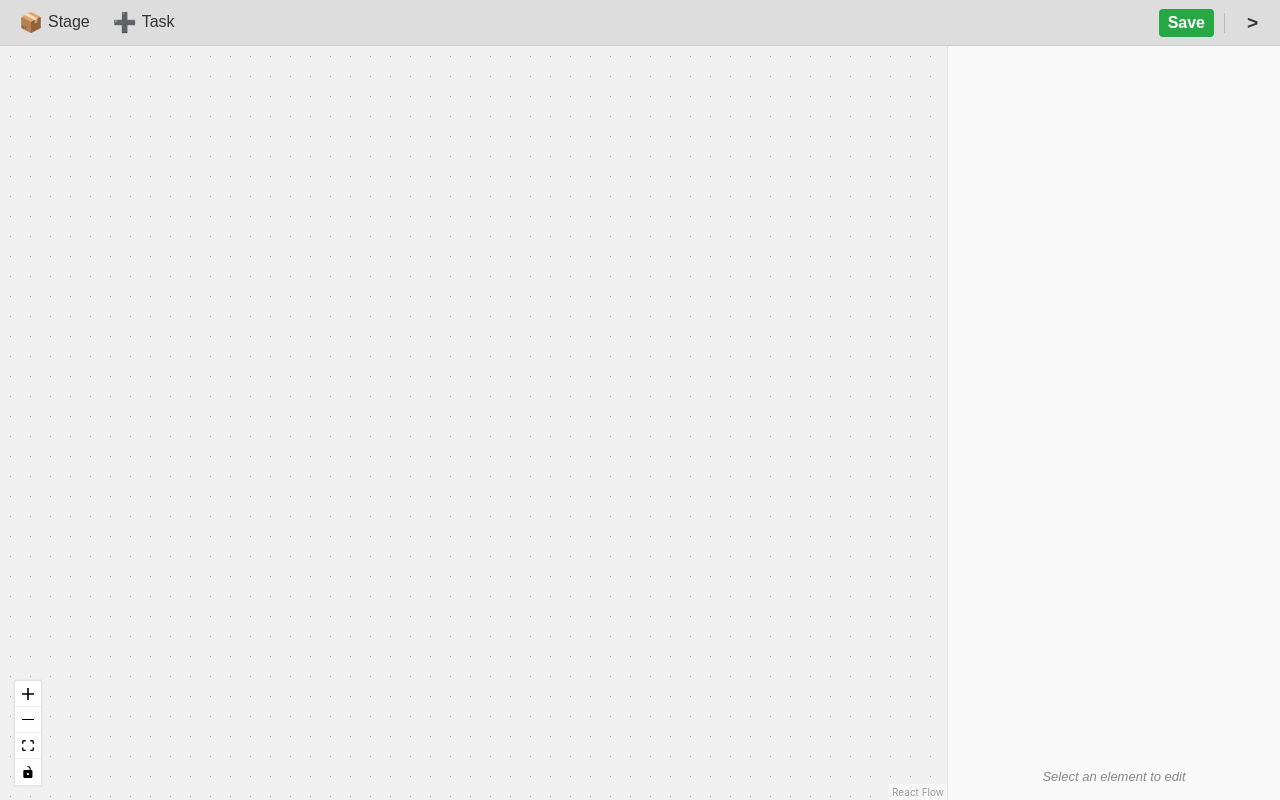
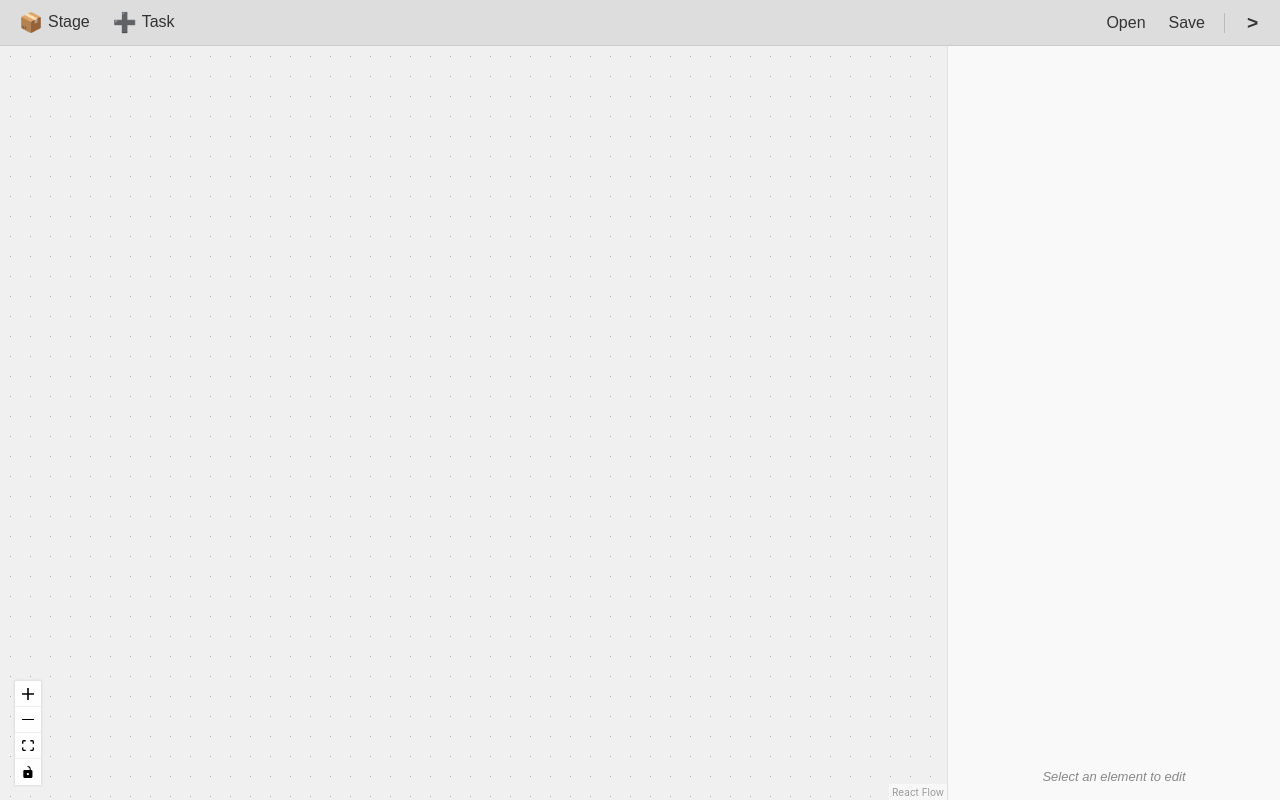
Before and after one commit to rasingollam/React-Flow-Tutorial, a React (Create React App) app in the folder workflow_testing/: page /design in a window 1280 px wide. Built offline with nearby package versions, Linux system fonts and the light colour scheme.

Commit message:
feat: Implement file open functionality in HeaderBar and enhance DesignWorkflows to handle JSON file input

```diff
--- a/workflow_testing/src/workflow/DesignWorkflows.js
+++ b/workflow_testing/src/workflow/DesignWorkflows.js
@@ -6,7 +6,7 @@ import {
   applyNodeChanges,
   Background,
   Controls,
-  useReactFlow, // Ensure useReactFlow is imported
+  useReactFlow,
   ReactFlowProvider
 } from '@xyflow/react';
 import '@xyflow/react/dist/style.css';
@@ -70,7 +70,7 @@ function DesignWorkflows() {
   const [selectedEdgeId, setSelectedEdgeId] = useState(null);
   const [isPanelOpen, setIsPanelOpen] = useState(true);
   const reactFlowWrapper = useRef(null);
-  const { getViewport } = useReactFlow(); // Get getViewport function
+  const { getViewport, setViewport } = useReactFlow(); // Get setViewport
 
   // Effect to update selected IDs based on nodes/edges state
   useEffect(() => {
@@ -220,6 +220,60 @@ function DesignWorkflows() {
   }, [nodes, edges, getViewport]);
 
 
+  // --- Open File Callback ---
+  const handleOpenFile = useCallback((file) => {
+    const reader = new FileReader();
+
+    reader.onload = (event) => {
+      try {
+        const fileContent = event.target?.result;
+        if (typeof fileContent !== 'string') {
+            throw new Error("Failed to read file content.");
+        }
+        const flowData = JSON.parse(fileContent);
+
+        // Basic validation
+        if (flowData && Array.isArray(flowData.nodes) && Array.isArray(flowData.edges) && flowData.viewport) {
+          // It's crucial to ensure nodes have correct dimensions if not set explicitly
+          // React Flow might need width/height for certain node types or operations
+          const validatedNodes = flowData.nodes.map(node => ({
+              ...node,
+              // Ensure position exists
+              position: node.position || { x: 0, y: 0 },
+              // Add default dimensions if missing and needed (example)
+              // width: node.width || 150,
+              // height: node.height || 40,
+          }));
+
+          setNodes(validatedNodes);
+          setEdges(flowData.edges);
+          setViewport(flowData.viewport);
+
+          // Reset selection state after loading
+          setSelectedNodeId(null);
+          setSelectedEdgeId(null);
+
+          console.log("Workflow loaded successfully.");
+          // Optional: alert("Workflow loaded successfully.");
+
+        } else {
+          throw new Error("Invalid workflow file format.");
+        }
+      } catch (error) {
+        console.error("Error loading workflow file:", error);
+        alert(`Error loading workflow file: ${error.message}`);
+      }
+    };
+
+    reader.onerror = (error) => {
+        console.error("Error reading file:", error);
+        alert("Error reading file.");
+    };
+
+    reader.readAsText(file); // Read the file as text
+  }, [setNodes, setEdges, setViewport]);
+
+
   // --- Memos for Derived Data (passed to ControlPanel) ---
   const sortedNodes = useMemo(() => {
     // ... (keep existing sorting logic) ...
@@ -255,7 +309,8 @@ function DesignWorkflows() {
           onAddParentNode={addParentNode}
           onAddChildNode={addChildNode}
           selectedNodeId={selectedNodeId}
-          onSaveWorkflow={handleSave} // Pass updated save handler
+          onSaveWorkflow={handleSave}
+          onOpenFile={handleOpenFile} // Pass open handler
           isPanelOpen={isPanelOpen} // Pass panel state
           onToggleSidebar={togglePanel} // Pass toggle function
         />
@@ -311,4 +366,4 @@ function DesignWorkflowsWrapper() {
   );
 }
 
-export default DesignWorkflowsWrapper; // Export the wrapped component
+export default DesignWorkflowsWrapper;
--- a/workflow_testing/src/workflow/HeaderBar.js
+++ b/workflow_testing/src/workflow/HeaderBar.js
@@ -1,4 +1,4 @@
-import React from 'react';
+import React, { useRef } from 'react'; // Import useRef
 
 // Styles for the header bar
 const headerStyles = {
@@ -38,17 +38,23 @@ const iconTextButtonIconStyle = {
     fontSize: '1.2em',
     lineHeight: '1',
 };
-const saveButtonSpecificStyles = { // Specific style for save button if needed
+const saveButtonSpecificStyles = {
     ...iconTextButtonStyles,
-    backgroundColor: '#28a745', // Green background
-    color: 'white', // White text
-    fontWeight: 'bold',
+    // Remove marginLeft: 'auto' if Open button is before it
+    // marginLeft: 'auto',
 };
-const saveButtonHoverStyles = { // Specific hover for save button
+const saveButtonHoverStyles = {
     backgroundColor: '#218838', // Darker green on hover
     borderColor: '#1e7e34',
 };
-
+const openButtonSpecificStyles = { // Style for Open button
+    ...iconTextButtonStyles,
+    marginLeft: 'auto', // Push Open and Save group to the right
+};
+const openButtonHoverStyles = { // Hover for Open button
+    backgroundColor: '#e2e6ea',
+    borderColor: '#dae0e5',
+};
 
 // Hover style for buttons
 const buttonHoverStyles = {
@@ -81,9 +87,12 @@ function HeaderBar({
     onAddChildNode,
     selectedNodeId,
     onSaveWorkflow,
-    isPanelOpen, // Add prop
-    onToggleSidebar // Add prop
+    isPanelOpen,
+    onToggleSidebar,
+    onOpenFile, // Add open file handler prop
 }) {
+  const fileInputRef = useRef(null); // Ref for the hidden file input
+
   // Simplified hover handlers
   const getButtonStyle = (e) => {
     // Apply general hover
@@ -106,6 +115,32 @@ function HeaderBar({
     e.currentTarget.style.borderColor = saveButtonSpecificStyles.border; // Use base border or specific one
   };
 
+  // Hover for Open button
+  const getOpenButtonStyle = (e) => {
+    e.currentTarget.style.backgroundColor = openButtonHoverStyles.backgroundColor;
+    e.currentTarget.style.borderColor = openButtonHoverStyles.borderColor;
+  };
+  const resetOpenButtonStyle = (e) => {
+    e.currentTarget.style.backgroundColor = openButtonSpecificStyles.background;
+    e.currentTarget.style.borderColor = openButtonSpecificStyles.border;
+  };
+
+  // Trigger hidden file input click
+  const handleOpenClick = () => {
+    fileInputRef.current?.click();
+  };
+
+  // Handle file selection from hidden input
+  const handleFileChange = (event) => {
+    const file = event.target.files?.[0];
+    if (file) {
+      onOpenFile(file);
+    }
+    // Reset file input value to allow opening the same file again
+    if (fileInputRef.current) {
+        fileInputRef.current.value = '';
+    }
+  };
 
   return (
     <div style={headerStyles}>
@@ -133,10 +168,32 @@ function HeaderBar({
         Task
       </button>
 
-      {/* Save Button - Remove marginLeft: 'auto' if toggle is last */}
+      {/* Hidden File Input */}
+      <input
+        type="file"
+        ref={fileInputRef}
+        style={{ display: 'none' }}
+        accept=".json,application/json" // Accept only JSON files
+        onChange={handleFileChange}
+      />
+
+      {/* Open Button */}
+      <button
+        onClick={handleOpenClick} // Trigger file input
+        style={openButtonSpecificStyles} // Use specific open style
+        onMouseEnter={getOpenButtonStyle}
+        onMouseLeave={resetOpenButtonStyle}
+        title="Open Workflow File"
+      >
+        {/* Optional: Add an open icon */}
+        {/* <span style={iconTextButtonIconStyle}>📂</span> */}
+        Open
+      </button>
+
+      {/* Save Button */}
       <button
         onClick={onSaveWorkflow}
-        style={{...saveButtonSpecificStyles, marginLeft: 'auto'}} // Keep marginLeft: auto here
+        style={saveButtonSpecificStyles} // Use specific save style
         onMouseEnter={getSaveButtonStyle}
         onMouseLeave={resetSaveButtonStyle}
         title="Save Workflow"
```
